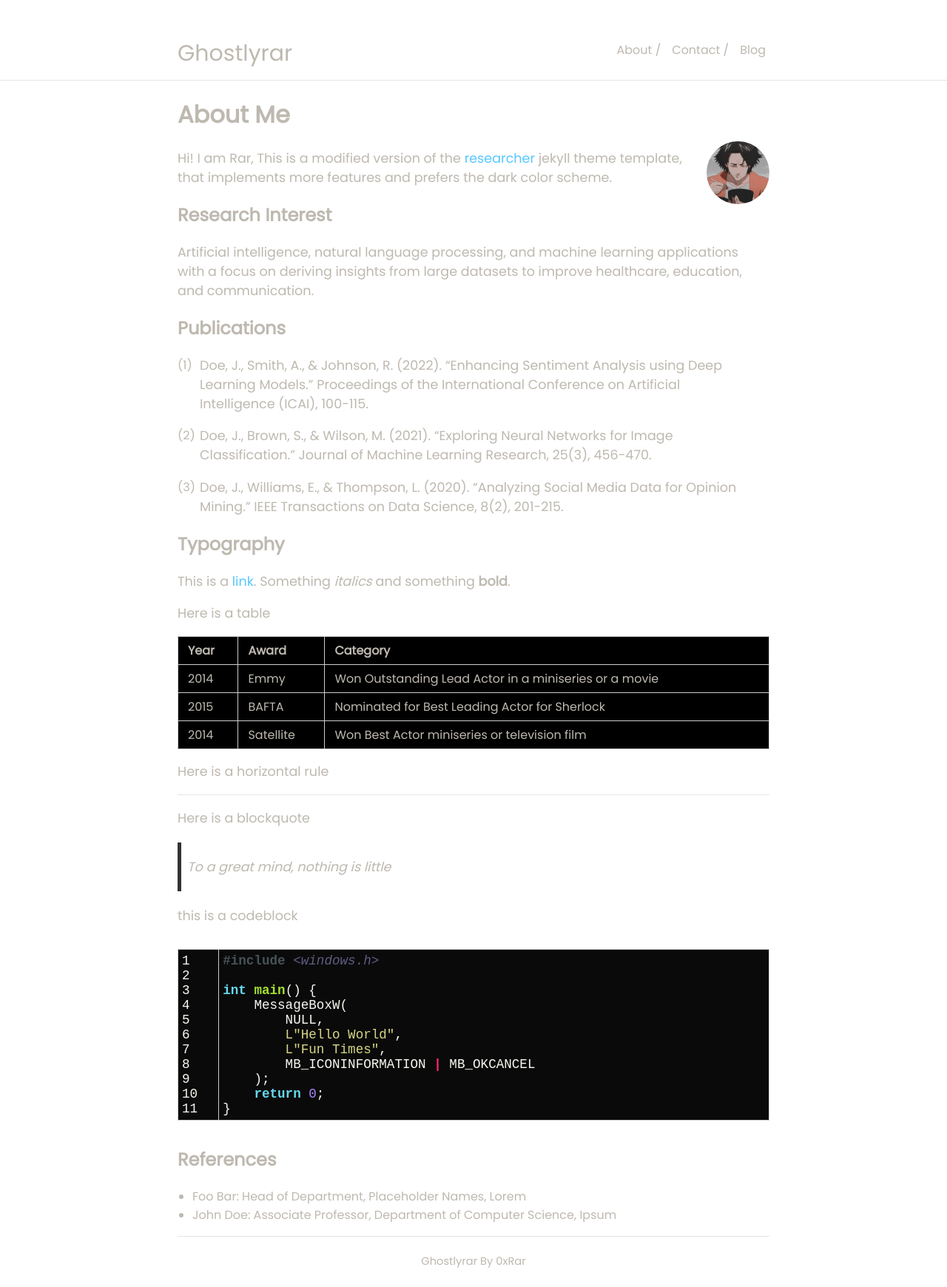
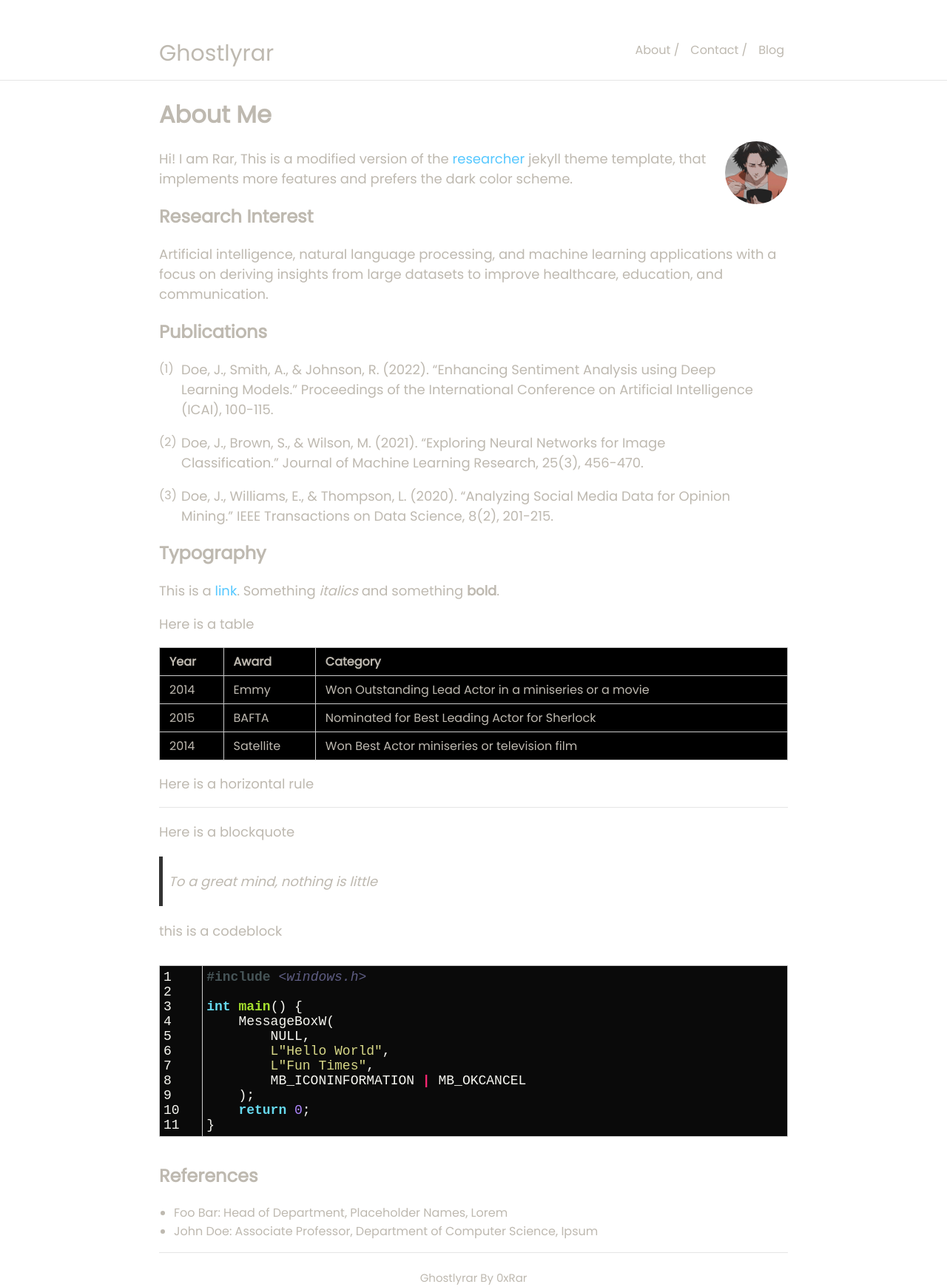
Before and after one commit to 0xRar/ghostlyrar, a Jekyll site: the page built from index.md, in a window 1280 px wide. Shown: the whole page at 74% size. Built offline with Jekyll 4.4.1, drawn with Linux system fonts in a browser that asks for light colours; before the commit the page ends 1717 px from its top, so only the background shows below that.

Commit message:
Optimizing the text for readability

```diff
--- a/_sass/_style.scss
+++ b/_sass/_style.scss
@@ -10,10 +10,11 @@ html {
     margin: 0;
     padding: 0;
     scroll-behavior: smooth;
+    text-rendering: optimizeSpeed;
 }
 @media(prefers-color-scheme: dark) {
     body {
-	background-color: $bg;
+      background-color: $bg;
     }
 }
 body {
@@ -83,6 +84,7 @@ hr {
 }
 .wrapper {
     min-height: 100%;
+    word-break: break-word;
 }
 
 /* Blog */
@@ -102,13 +104,13 @@ hr {
     box-shadow: 0px 1px 4px rgba(0, 0, 0, 0.16), 0px 0px 0px 1px #50a2ff;
 }
 
+.post-title {
+    border-bottom: solid #303030 4px;
+}
+
 .post-info {
     text-align: left;
     list-style: none;
-}
-
-.post-title {
-    border-bottom: solid #202020 2px;
 }
 
 /* Mobile */
--- a/_sass/typography.scss
+++ b/_sass/typography.scss
@@ -2,8 +2,7 @@
 
 .content {
     p, .highlight {
-        font-size: 1.1rem;
-        text-wrap: pretty;
+        font-size: 1.125rem;
     }
     .posts > a {
         font-size: 1.5rem;
@@ -59,6 +58,18 @@
     }
     pre {
         overflow: auto;
+
+        /*
+        If block line-numbers(_config.yml) is false uncomment for a more
+        chill round look for the codeblock
+        */
+        // overflow-x: auto;
+        // white-space: pre;
+        // padding: 0.75rem 1rem;
+        // border: 1px solid rgba(17, 27, 46, 0.2);
+        // border-color: rgba(131, 116, 95, 0.2);
+        // border-radius: 8px;
+        // background-color: #0a0a0a;
     }
     p small {
         color: $text;
--- a/_sass/vars.scss
+++ b/_sass/vars.scss
@@ -11,6 +11,6 @@ $image-size: 85px;
  * Build Variables, don't touch
  */
 
-$max-width: 800px;
+$max-width: 850px;
 $med-width: 600px;
 $small-width: 480px;
```
